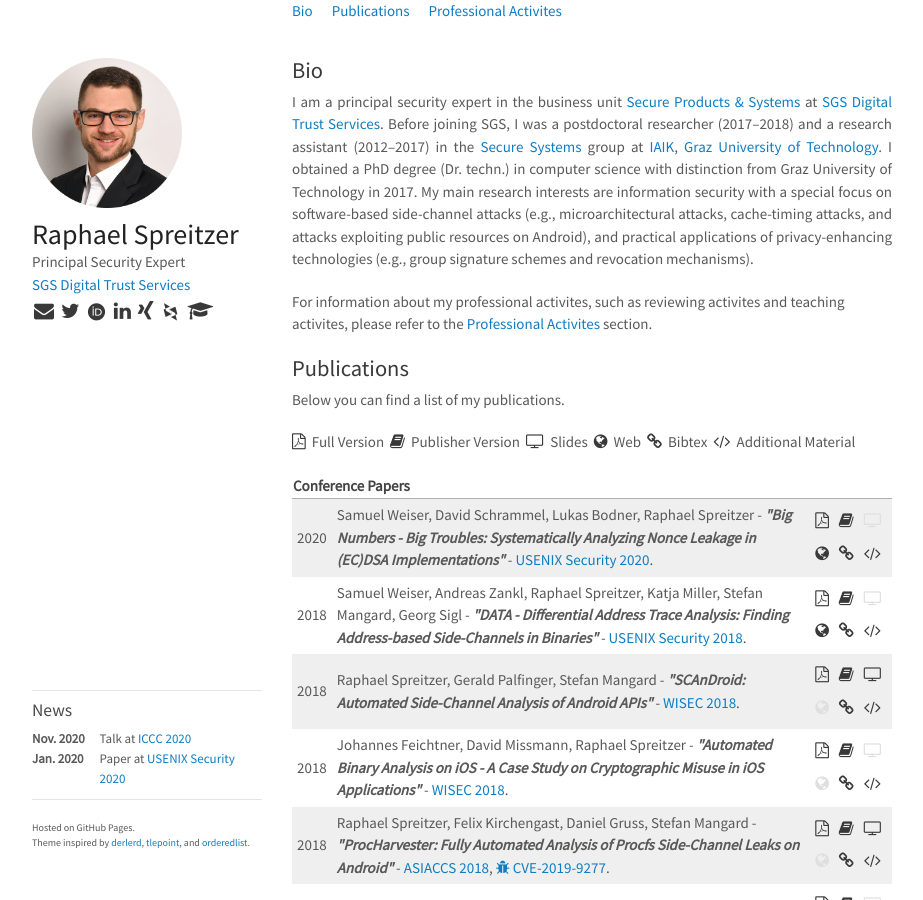
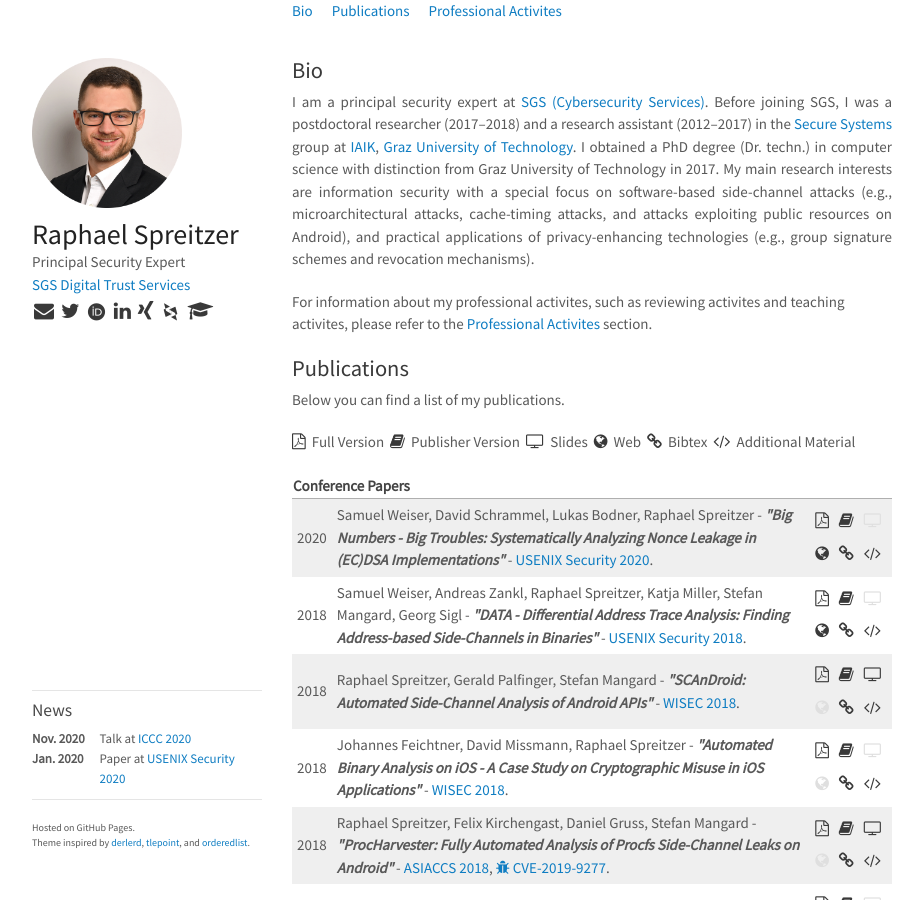
Before and after one commit to rspreitzer/rspreitzer.github.io, a Jekyll site: the page built from index.html, in a window 1280 px wide and 900 px high. Shown: the whole window, without its empty margins (178-1101 px from the left). Built offline with Jekyll 4.4.1, drawn with Linux system fonts in a browser that asks for light colours; some web fonts are replaced.

Commit message:
update bio

```diff
--- a/_includes/bio.html
+++ b/_includes/bio.html
@@ -8,7 +8,7 @@
 
 <h2 id="bio">Bio</h2>
 <p class="bio">
-I am a principal security expert in the business unit <a href="https://cybersecurity-campus.tugraz.at/">Secure Products &amp; Systems</a> at <a href="https://www.sgs.com/">SGS Digital Trust Services</a>. Before joining SGS, I was a postdoctoral researcher (2017&ndash;2018) and a research assistant (2012&ndash;2017) in the <a href="https://www.iaik.tugraz.at/research-area/securesystems/">Secure Systems</a> group at <a href="https://www.iaik.tugraz.at">IAIK</a>, <a href="https://www.tugraz.at">Graz University of Technology</a>. I obtained a PhD degree (Dr. techn.) in computer science with distinction from Graz University of Technology in 2017. My main research interests are information security with a special focus on software-based side-channel attacks (e.g., microarchitectural attacks, cache-timing attacks, and attacks exploiting public resources on Android), and practical applications of privacy-enhancing technologies (e.g., group signature schemes and revocation mechanisms).
+I am a principal security expert at <a href="https://www.sgs.com/en/campaigns/sgs-cybersecurity-services">SGS (Cybersecurity Services)</a>. Before joining SGS, I was a postdoctoral researcher (2017&ndash;2018) and a research assistant (2012&ndash;2017) in the <a href="https://www.iaik.tugraz.at/research-area/securesystems/">Secure Systems</a> group at <a href="https://www.iaik.tugraz.at">IAIK</a>, <a href="https://www.tugraz.at">Graz University of Technology</a>. I obtained a PhD degree (Dr. techn.) in computer science with distinction from Graz University of Technology in 2017. My main research interests are information security with a special focus on software-based side-channel attacks (e.g., microarchitectural attacks, cache-timing attacks, and attacks exploiting public resources on Android), and practical applications of privacy-enhancing technologies (e.g., group signature schemes and revocation mechanisms).
 <!-- Before, I finished the master's programme Software Engineering and Management with distinction at Graz University of Technology.--></p>
 
 <p>For information about my professional activites, such as reviewing activites and teaching activites, please refer to the <a href="#activities">Professional Activites</a> section. </p>
```
